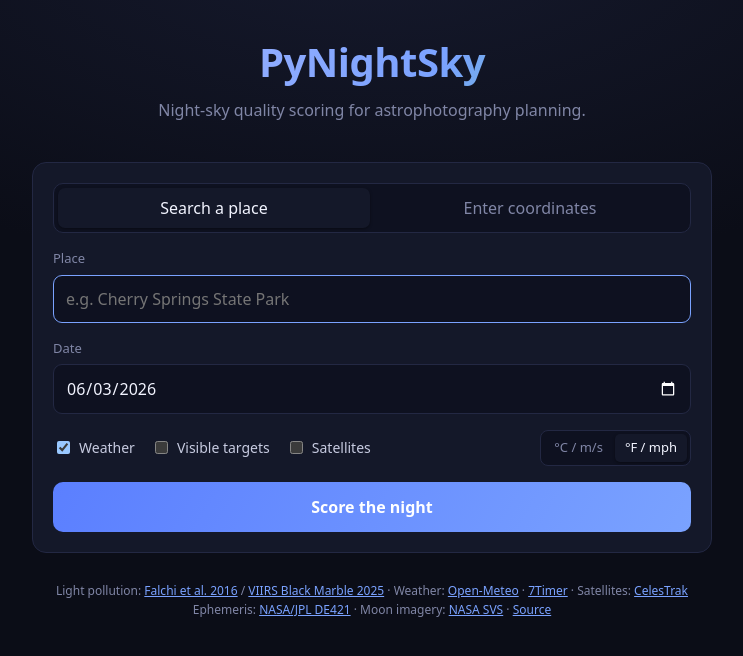
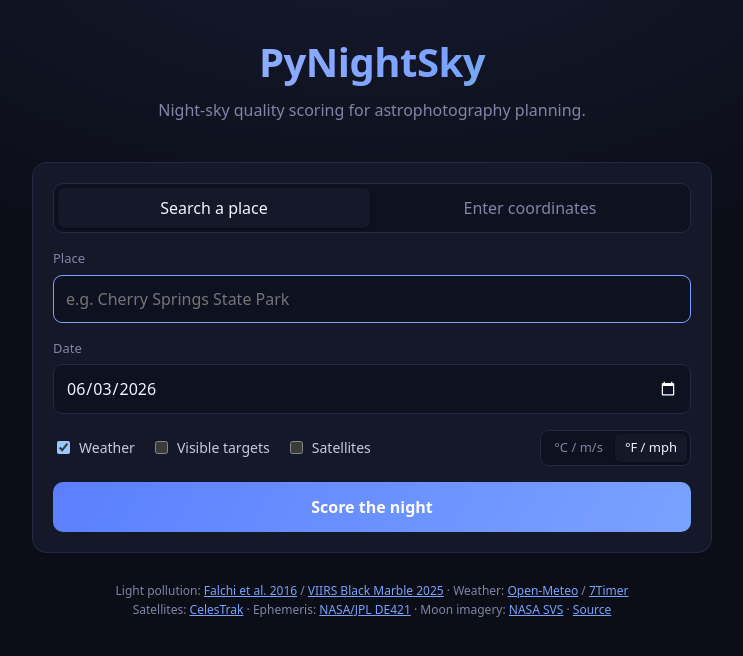
Before and after one commit to mbeher2200/DarkHours, a React (Vite) app in the folder apps/web/: page / in a window 1280 px wide. Shown: the top 656 px of the page, without its empty margins (268-1011 px from the left). Built offline with nearby package versions, Linux system fonts and the light colour scheme.

Commit message:
Footer: break after Weather so Satellites starts line 2
Co-Authored-By: Claude Sonnet 4.6 <noreply@anthropic.com>

```diff
--- a/apps/web/src/App.tsx
+++ b/apps/web/src/App.tsx
@@ -195,12 +195,12 @@ export default function App() {
         <a href="https://www2.lightpollutionmap.info" target="_blank" rel="noreferrer">VIIRS Black Marble 2025</a>
         {' · '}Weather:{' '}
         <a href="https://open-meteo.com" target="_blank" rel="noreferrer">Open-Meteo</a>
-        {' · '}
+        {' / '}
         <a href="https://www.7timer.info" target="_blank" rel="noreferrer">7Timer</a>
-        {' · '}Satellites:{' '}
+        <br />
+        Satellites:{' '}
         <a href="https://celestrak.org" target="_blank" rel="noreferrer">CelesTrak</a>
-        <br />
-        Ephemeris:{' '}
+        {' · '}Ephemeris:{' '}
         <a href="https://ssd.jpl.nasa.gov/" target="_blank" rel="noreferrer">NASA/JPL DE421</a>
         {' · '}Moon imagery:{' '}
         <a href="https://svs.gsfc.nasa.gov/4874" target="_blank" rel="noreferrer">NASA SVS</a>
```
